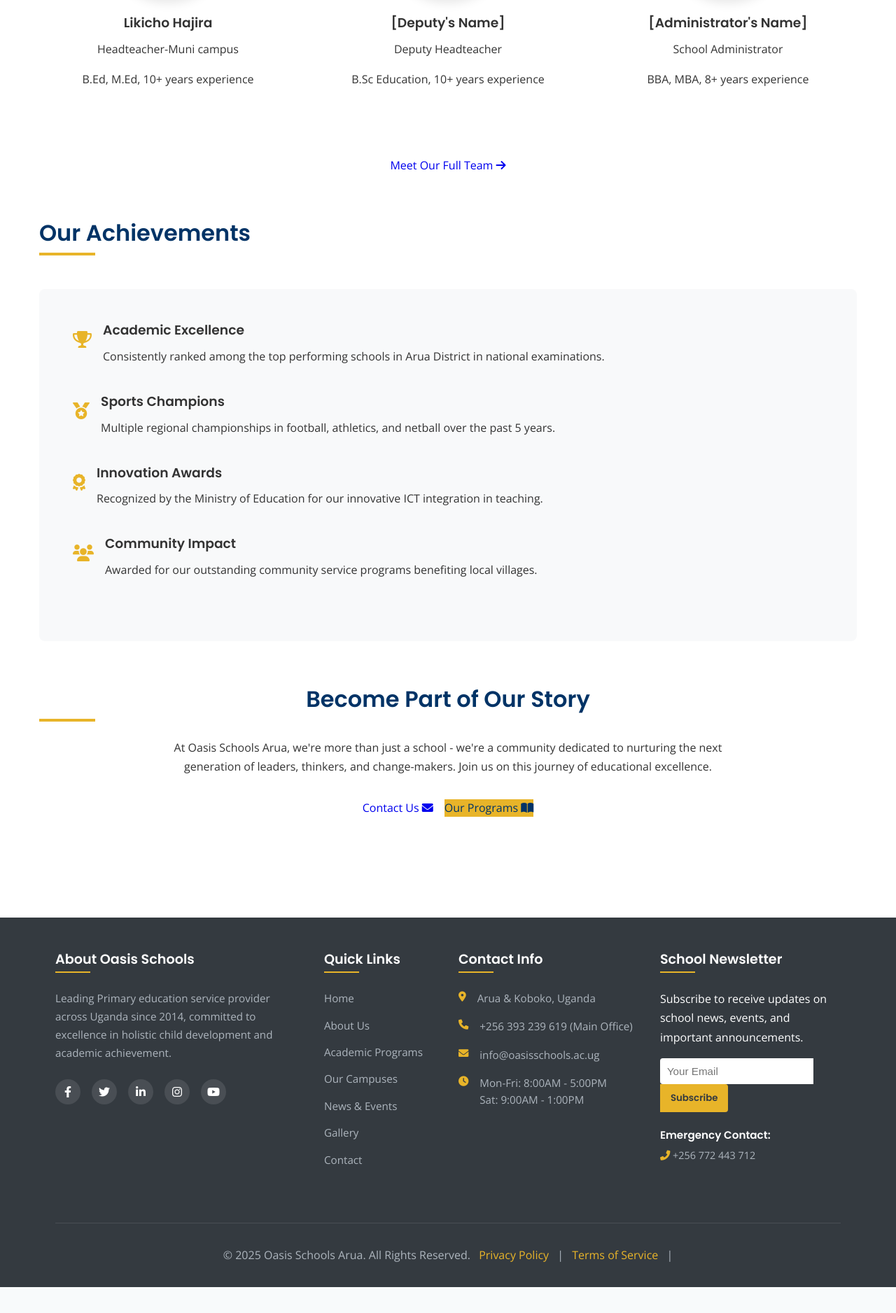
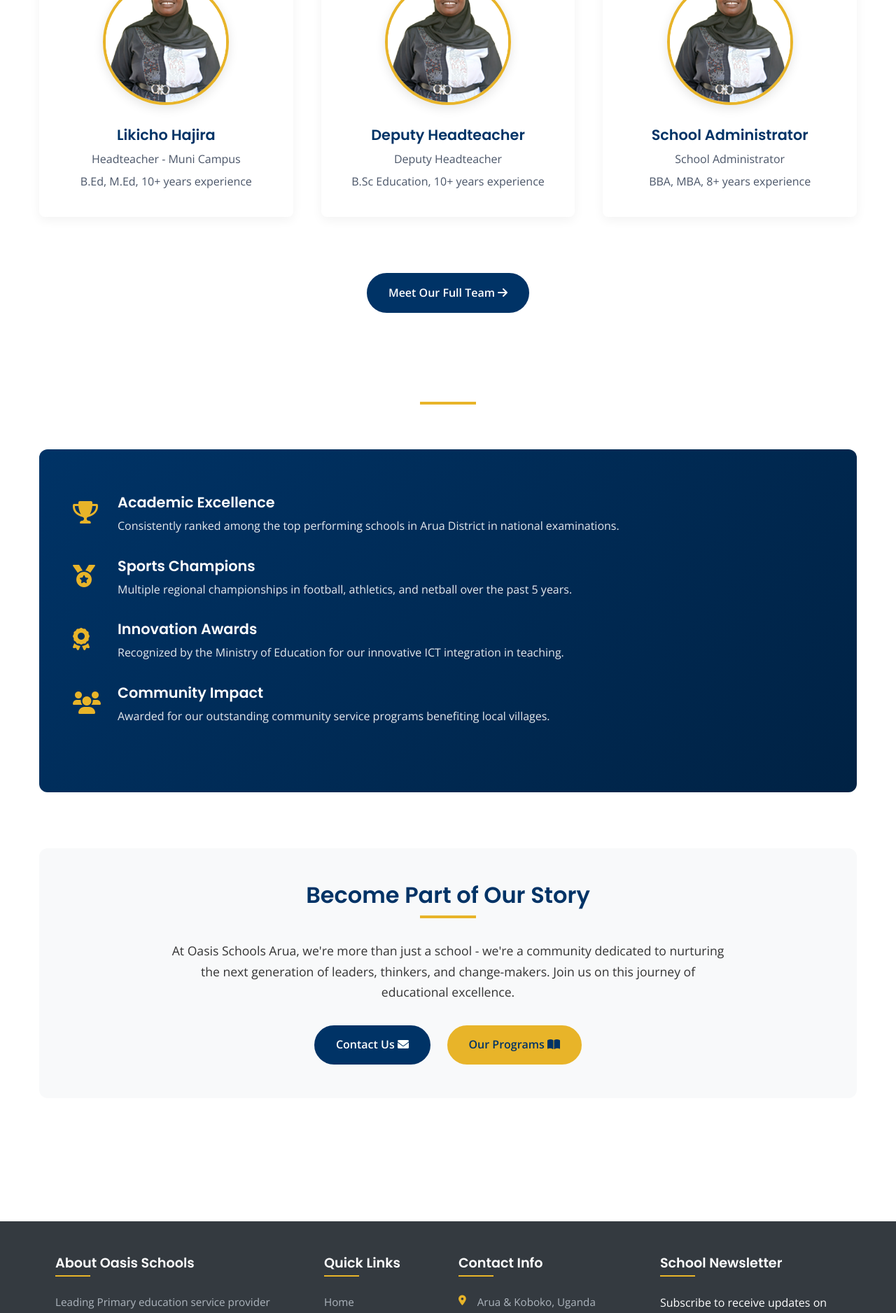
Before and after one commit to sangaben/oasis, a Django app: page /about/ in a window 1280 px wide. Shown: the part 2673-4549 px from the top of the page at 70% size. Before the commit the page ends 4512 px from the top, so only its background shows below. Run offline with Django 5.2, Linux system fonts and the light colour scheme.

Commit message:
Update about.html

```diff
--- a/school/templates/about.html
+++ b/school/templates/about.html
@@ -6,39 +6,56 @@
 {% block content %}
 <style>
     /* About Page Specific Styles */
+    .about-container {
+        max-width: 1200px;
+        margin: 0 auto;
+        padding: 2rem 1rem;
+    }
+
     .about-hero {
-        background: linear-gradient(rgba(0, 51, 102, 0.85), rgba(0, 51, 102, 0.85)),
-                    url("{% static 'images/school-gate.jpg' %}");
-        background-size: cover;
-        background-position: center;
-        color: white;
         text-align: center;
-        padding: 5rem 1rem;
-        margin-bottom: 3rem;
+        padding: 4rem 1rem;
+        margin-bottom: 2rem;
+        position: relative;
+    }
+
+    .about-hero::before {
+        content: '';
+        position: absolute;
+        top: 0;
+        left: 0;
+        right: 0;
+        bottom: 0;
+        background: rgba(0, 51, 102, 0.03);
+        z-index: -1;
     }
 
     .about-hero h1 {
         font-size: 2.8rem;
         margin-bottom: 1rem;
-        text-shadow: 1px 1px 3px rgba(0,0,0,0.3);
+        color: #003366;
+        font-weight: 700;
     }
 
-    .about-container {
-        max-width: 1200px;
+    .about-hero p {
+        font-size: 1.2rem;
+        color: #4a5568;
+        max-width: 800px;
         margin: 0 auto;
-        padding: 0 1rem;
+        line-height: 1.6;
     }
 
     .about-section {
-        margin-bottom: 4rem;
+        margin-bottom: 5rem;
     }
 
     .section-header {
         color: #003366;
-        margin-bottom: 1.5rem;
+        margin-bottom: 2rem;
         position: relative;
         padding-bottom: 0.8rem;
         font-size: 2rem;
+        font-weight: 600;
     }
 
     .section-header:after {
@@ -51,10 +68,19 @@
         background-color: #e8b429;
     }
 
+    .section-header.center {
+        text-align: center;
+    }
+
+    .section-header.center:after {
+        left: 50%;
+        transform: translateX(-50%);
+    }
+
     .history-grid {
         display: grid;
         grid-template-columns: 1fr 1fr;
-        gap: 3rem;
+        gap: 4rem;
         align-items: center;
         margin: 3rem 0;
     }
@@ -68,10 +94,17 @@
 
     .value-card {
         background: white;
-        padding: 2rem;
+        padding: 2.5rem 2rem;
         border-radius: 8px;
-        box-shadow: 0 5px 15px rgba(0,0,0,0.05);
-        border-left: 4px solid #e8b429;
+        box-shadow: 0 5px 20px rgba(0,0,0,0.05);
+        transition: transform 0.3s ease, box-shadow 0.3s ease;
+        height: 100%;
+        border-top: 4px solid #e8b429;
+    }
+
+    .value-card:hover {
+        transform: translateY(-5px);
+        box-shadow: 0 15px 30px rgba(0,0,0,0.1);
     }
 
     .value-card h3 {
@@ -79,24 +112,35 @@
         margin-top: 0;
         display: flex;
         align-items: center;
+        font-size: 1.3rem;
+        margin-bottom: 1rem;
     }
 
     .value-icon {
         margin-right: 1rem;
         color: #e8b429;
-        font-size: 1.5rem;
+        font-size: 1.8rem;
     }
 
     .team-grid {
         display: grid;
-        grid-template-columns: repeat(auto-fit, minmax(250px, 1fr));
-        gap: 2rem;
+        grid-template-columns: repeat(auto-fit, minmax(280px, 1fr));
+        gap: 2.5rem;
         margin: 3rem 0;
     }
 
     .team-member {
         text-align: center;
         margin-bottom: 2rem;
+        background: white;
+        padding: 2rem;
+        border-radius: 8px;
+        box-shadow: 0 5px 15px rgba(0,0,0,0.05);
+        transition: transform 0.3s ease;
+    }
+
+    .team-member:hover {
+        transform: translateY(-5px);
     }
 
     .team-photo {
@@ -105,36 +149,108 @@
         border-radius: 50%;
         object-fit: cover;
         border: 4px solid #e8b429;
-        margin: 0 auto 1rem;
+        margin: 0 auto 1.5rem;
         box-shadow: 0 5px 15px rgba(0,0,0,0.1);
     }
 
+    .team-member h3 {
+        color: #003366;
+        margin-bottom: 0.5rem;
+        font-size: 1.3rem;
+    }
+
+    .team-member p {
+        color: #4a5568;
+        margin-bottom: 0.3rem;
+    }
+
     .achievements {
-        background-color: #f8f9fa;
-        padding: 3rem;
-        border-radius: 8px;
-        margin: 3rem 0;
+        background: linear-gradient(135deg, #003366 0%, #002244 100%);
+        padding: 4rem 3rem;
+        border-radius: 12px;
+        margin: 4rem 0;
+        color: white;
     }
 
     .achievement-item {
         display: flex;
-        margin-bottom: 1.5rem;
+        margin-bottom: 2rem;
+        align-items: flex-start;
     }
 
     .achievement-icon {
         color: #e8b429;
-        font-size: 1.5rem;
-        margin-right: 1rem;
-        margin-top: 0.3rem;
+        font-size: 2rem;
+        margin-right: 1.5rem;
+        min-width: 40px;
     }
 
-    @media (max-width: 768px) {
+    .achievement-content h3 {
+        margin-top: 0;
+        margin-bottom: 0.5rem;
+        color: white;
+        font-size: 1.3rem;
+    }
+
+    .achievement-content p {
+        color: rgba(255, 255, 255, 0.9);
+        margin-bottom: 0;
+        line-height: 1.6;
+    }
+
+    .cta-button {
+        display: inline-block;
+        background-color: #003366;
+        color: white;
+        padding: 0.8rem 1.8rem;
+        border-radius: 50px;
+        text-decoration: none;
+        font-weight: 600;
+        transition: all 0.3s ease;
+        border: 2px solid #003366;
+    }
+
+    .cta-button:hover {
+        background-color: transparent;
+        color: #003366;
+        transform: translateY(-2px);
+        box-shadow: 0 5px 15px rgba(0,0,0,0.1);
+    }
+
+    .cta-section {
+        text-align: center;
+        padding: 3rem;
+        background-color: #f8f9fa;
+        border-radius: 12px;
+        margin: 4rem 0;
+    }
+
+    @media (max-width: 968px) {
         .history-grid {
             grid-template-columns: 1fr;
+            gap: 2rem;
         }
 
         .about-hero h1 {
             font-size: 2.2rem;
+        }
+
+        .section-header {
+            font-size: 1.8rem;
+        }
+    }
+
+    @media (max-width: 768px) {
+        .about-hero {
+            padding: 3rem 1rem;
+        }
+
+        .achievements {
+            padding: 2.5rem 1.5rem;
+        }
+
+        .value-card, .team-member {
+            padding: 1.8rem 1.5rem;
         }
     }
 </style>
@@ -155,19 +271,22 @@
             <div>
                 <p>Founded in 2014, Oasis Schools Arua began as a small educational initiative with just three classrooms and a vision to transform education in the West Nile region. What started as a humble beginning has now flourished into one of Arua's most respected educational institutions.</p>
 
-                <p>Our founder, [Founder's Name], envisioned a school that would combine academic rigor with strong moral values, creating well-rounded individuals prepared to meet the challenges of the modern world.</p>
+                <p>Our founder envisioned a school that would combine academic rigor with strong moral values, creating well-rounded individuals prepared to meet the challenges of the modern world.</p>
 
                 <p>Over the years, we've expanded our facilities, grown our academic programs, and most importantly, maintained our commitment to excellence in both education and character development.</p>
             </div>
             <div>
-                <img src="{% static 'images/school-history.jpg' %}" alt="Oasis Schools Early Days" style="width:100%; border-radius:8px; box-shadow: 0 5px 15px rgba(0,0,0,0.1);">
+                <img src="https://images.unsplash.com/photo-1600585154340-be6161a56a0c?ixlib=rb-4.0.3&auto=format&fit=crop&w=1200&q=80"
+     alt="Oasis Schools Campus"
+     style="width:100%; border-radius:12px; box-shadow: 0 10px 30px rgba(0,0,0,0.1);">
+
             </div>
         </div>
     </section>
 
     <!-- Our Values -->
     <section class="about-section">
-        <h2 class="section-header">Our Core Values</h2>
+        <h2 class="section-header center">Our Core Values</h2>
         <div class="values-grid">
             <div class="value-card">
                 <h3><i class="fas fa-graduation-cap value-icon"></i> Academic Excellence</h3>
@@ -203,46 +322,46 @@
 
     <!-- Our Team -->
     <section class="about-section">
-        <h2 class="section-header">Our Leadership Team</h2>
+        <h2 class="section-header center">Our Leadership Team</h2>
         <div class="team-grid">
             <div class="team-member">
                 <img src="{% static 'images/Likicho.png' %}" alt="Headteacher" class="team-photo">
                 <h3>Likicho Hajira</h3>
-                <p>Headteacher-Muni campus</p>
+                <p>Headteacher - Muni Campus</p>
                 <p>B.Ed, M.Ed, 10+ years experience</p>
             </div>
 
             <div class="team-member">
-                <img src="{% static 'images/deputy.jpg' %}" alt="Deputy Headteacher" class="team-photo">
-                <h3>[Deputy's Name]</h3>
+                <img src="{% static 'images/Likicho.png' %}" alt="Deputy Headteacher" class="team-photo">
+                <h3>Deputy Headteacher</h3>
                 <p>Deputy Headteacher</p>
                 <p>B.Sc Education, 10+ years experience</p>
             </div>
 
             <div class="team-member">
-                <img src="{% static 'images/administrator.jpg' %}" alt="School Administrator" class="team-photo">
-                <h3>[Administrator's Name]</h3>
+                <img src="{% static 'images/Likicho.png' %}" alt="School Administrator" class="team-photo">
+                <h3>School Administrator</h3>
                 <p>School Administrator</p>
                 <p>BBA, MBA, 8+ years experience</p>
             </div>
         </div>
 
         <p style="text-align: center; margin-top: 2rem;">
-            <a href="{% url 'contact' %}" class="cta-button" style="display: inline-block;">
-                Meet Our Full Team <i class="fas fa-arrow-right"></i>
+            <a href="{% url 'contact' %}" class="cta-button">
+                Meet Our Full Team <i class="fas fa-arrow-right ml-2"></i>
             </a>
         </p>
     </section>
 
     <!-- Achievements -->
     <section class="about-section">
-        <h2 class="section-header">Our Achievements</h2>
+        <h2 class="section-header center" style="color: white;">Our Achievements</h2>
         <div class="achievements">
             <div class="achievement-item">
                 <div class="achievement-icon">
                     <i class="fas fa-trophy"></i>
                 </div>
-                <div>
+                <div class="achievement-content">
                     <h3>Academic Excellence</h3>
                     <p>Consistently ranked among the top performing schools in Arua District in national examinations.</p>
                 </div>
@@ -252,7 +371,7 @@
                 <div class="achievement-icon">
                     <i class="fas fa-medal"></i>
                 </div>
-                <div>
+                <div class="achievement-content">
                     <h3>Sports Champions</h3>
                     <p>Multiple regional championships in football, athletics, and netball over the past 5 years.</p>
                 </div>
@@ -262,7 +381,7 @@
                 <div class="achievement-icon">
                     <i class="fas fa-award"></i>
                 </div>
-                <div>
+                <div class="achievement-content">
                     <h3>Innovation Awards</h3>
                     <p>Recognized by the Ministry of Education for our innovative ICT integration in teaching.</p>
                 </div>
@@ -272,7 +391,7 @@
                 <div class="achievement-icon">
                     <i class="fas fa-users"></i>
                 </div>
-                <div>
+                <div class="achievement-content">
                     <h3>Community Impact</h3>
                     <p>Awarded for our outstanding community service programs benefiting local villages.</p>
                 </div>
@@ -281,17 +400,17 @@
     </section>
 
     <!-- Call to Action -->
-    <section class="about-section" style="text-align: center;">
-        <h2 class="section-header">Become Part of Our Story</h2>
-        <p style="max-width: 800px; margin: 0 auto 2rem;">
+    <section class="cta-section">
+        <h2 class="section-header center">Become Part of Our Story</h2>
+        <p style="max-width: 800px; margin: 0 auto 2rem; font-size: 1.1rem;">
             At Oasis Schools Arua, we're more than just a school - we're a community dedicated to nurturing the next generation of leaders, thinkers, and change-makers. Join us on this journey of educational excellence.
         </p>
-        <div style="display: flex; justify-content: center; gap: 1rem; flex-wrap: wrap;">
+        <div style="display: flex; justify-content: center; gap: 1.5rem; flex-wrap: wrap;">
             <a href="{% url 'contact' %}" class="cta-button">
-                Contact Us <i class="fas fa-envelope"></i>
+                Contact Us <i class="fas fa-envelope ml-2"></i>
             </a>
-            <a href="{% url 'classes' %}" class="cta-button" style="background-color: #e8b429; color: #003366;">
-                Our Programs <i class="fas fa-book-open"></i>
+            <a href="{% url 'classes' %}" class="cta-button" style="background-color: #e8b429; color: #003366; border-color: #e8b429;">
+                Our Programs <i class="fas fa-book-open ml-2"></i>
             </a>
         </div>
     </section>
```
